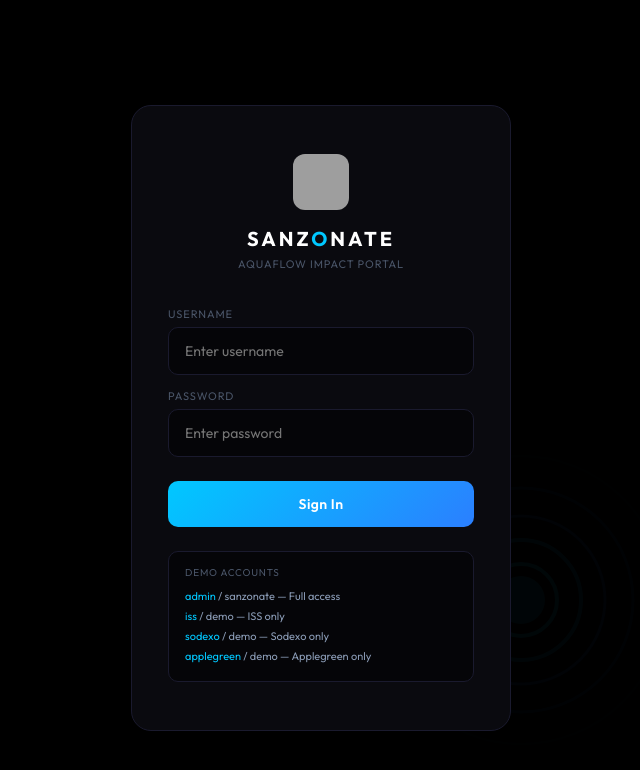
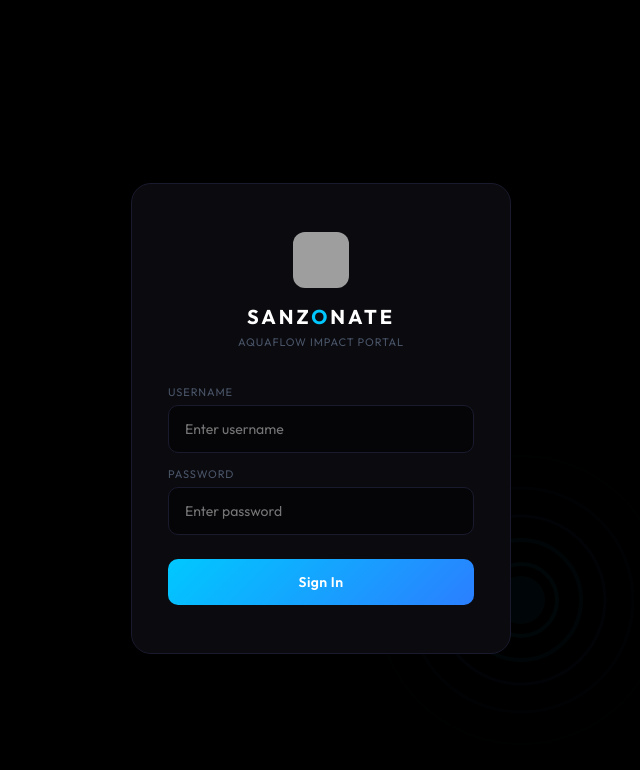
Before and after one commit to alistairlittle6-del/hydropulse-dashboard, a React (Vite) app: page / in a window 1280 px wide. Shown: the top 770 px of the page, without its empty margins (319-959 px from the left). Built offline with nearby package versions, Linux system fonts and the light colour scheme; grey boxes are pictures that could not be loaded.

Commit message:
Update SanzonateDashboardV3.jsx

```diff
--- a/src/SanzonateDashboardV3.jsx
+++ b/src/SanzonateDashboardV3.jsx
@@ -10,10 +10,7 @@
 
 // ─── DEMO CREDENTIALS ──────────────────────────────────────
 const DEMO_USERS = [
-  { username: "admin", password: "sanzonate", role: "admin", name: "Sanzonate Admin" },
-  { username: "iss", password: "demo", role: "operator", name: "ISS Facilities", operator: "ISS" },
-  { username: "sodexo", password: "demo", role: "operator", name: "Sodexo France", operator: "Sodexo" },
-  { username: "applegreen", password: "demo", role: "operator", name: "Applegreen Ireland", operator: "Applegreen" },
+  { username: "sanzonatedemo", password: "HydroPulse123!", role: "admin", name: "Sanzonate Admin" },
 ];
 
 // ─── USAGE DATA ───────────────────────────────────────────
@@ -108,15 +105,6 @@
             {loading?"Signing in...":"Sign In"}
           </button>
         </form>
-        <div style={{marginTop:24,padding:"14px 16px",background:"#050508",borderRadius:10,border:`1px solid ${C.cardBorder}`}}>
-          <div style={{fontSize:10,color:C.textMuted,textTransform:"uppercase",letterSpacing:"0.08em",marginBottom:8}}>Demo Accounts</div>
-          <div style={{fontSize:11,color:C.textSec,lineHeight:1.8}}>
-            <span style={{color:C.cyan}}>admin</span> / sanzonate — Full access<br/>
-            <span style={{color:C.cyan}}>iss</span> / demo — ISS only<br/>
-            <span style={{color:C.cyan}}>sodexo</span> / demo — Sodexo only<br/>
-            <span style={{color:C.cyan}}>applegreen</span> / demo — Applegreen only
-          </div>
-        </div>
       </div>
     </div>
   );
```
